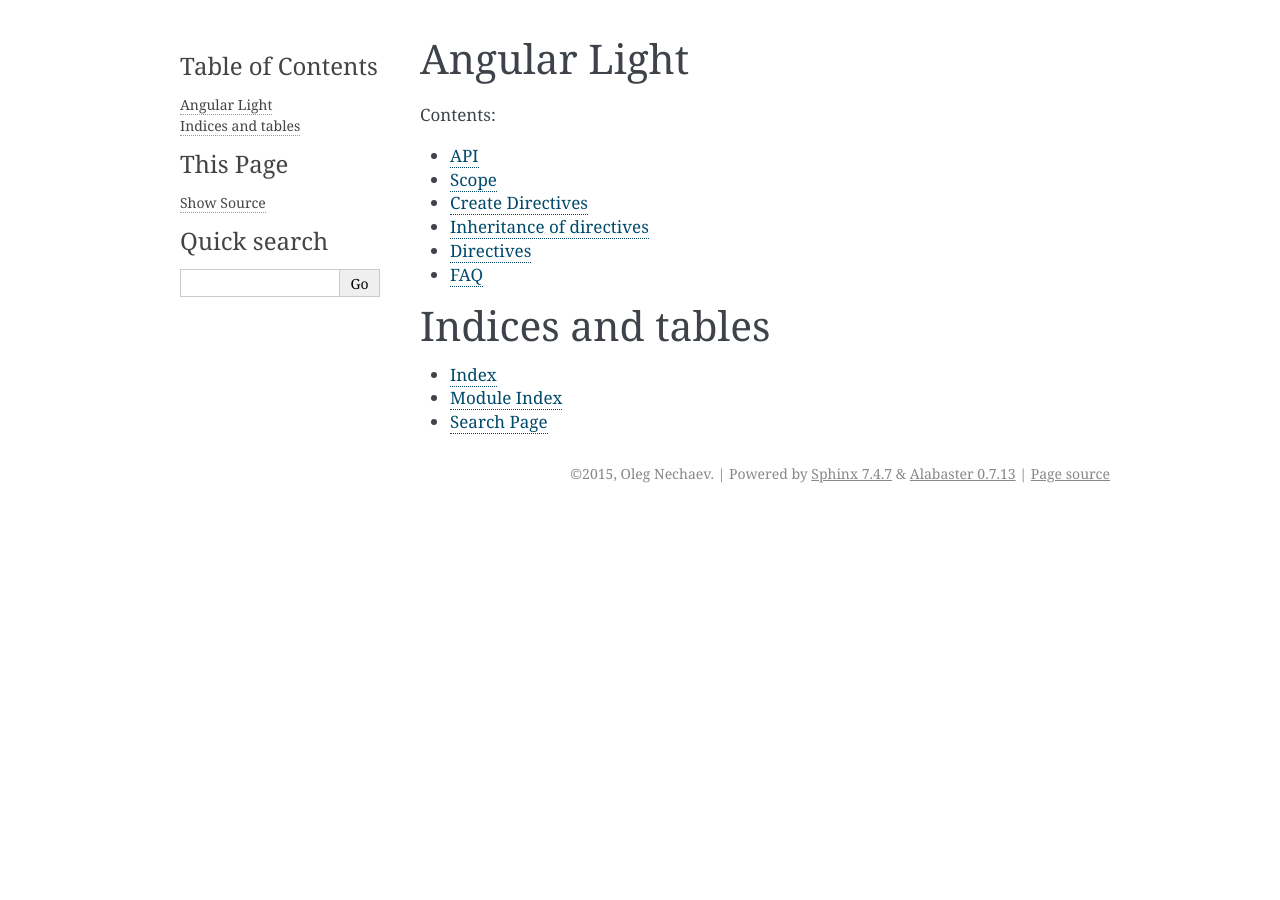
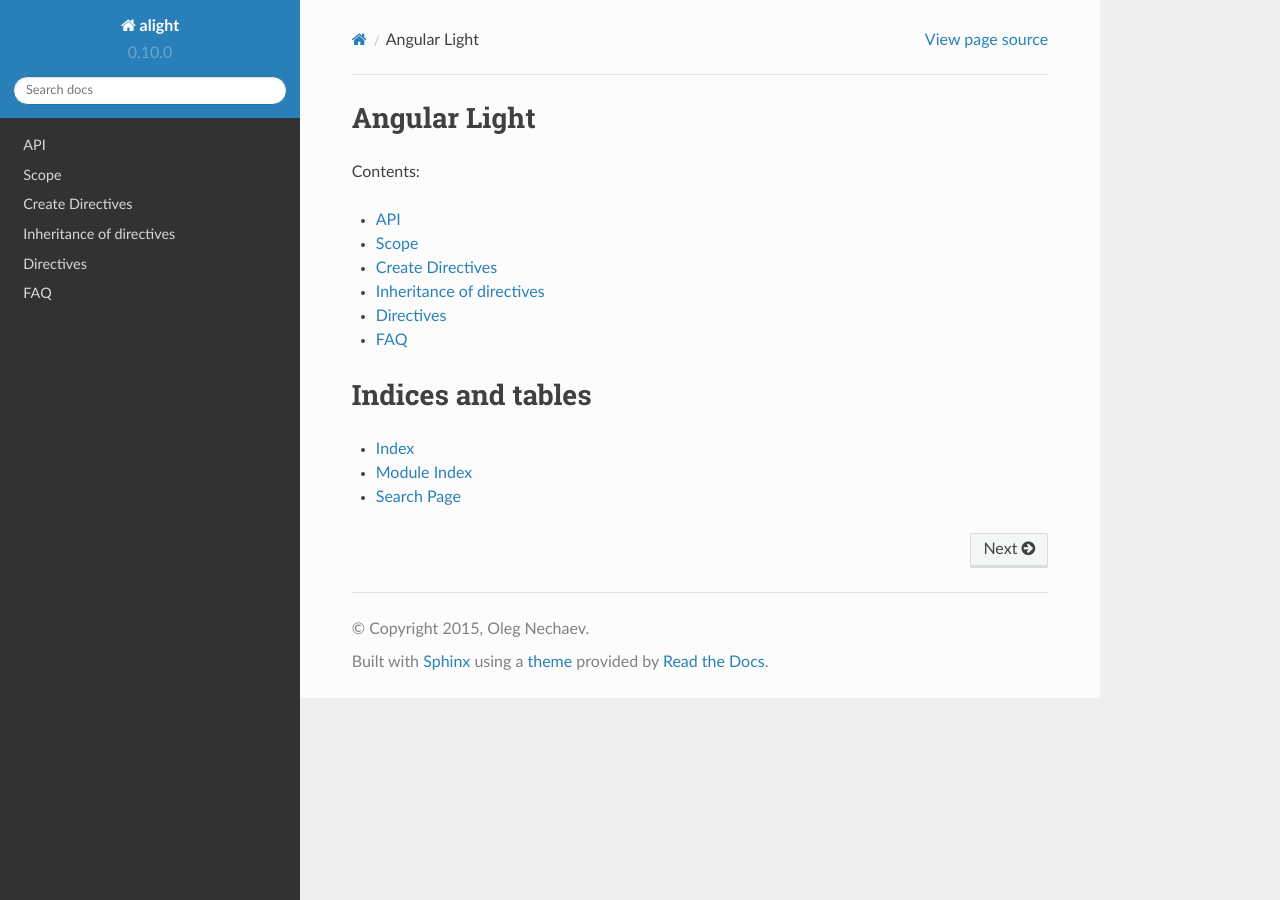
Before and after one commit to lega911/alight_docs, a Sphinx documentation site: the page built from docs/source/index.rst, in a window 1280 px wide. Built offline with Sphinx 7.4.7 and the Read the Docs theme 2.0.0, drawn with Linux system fonts in a browser that asks for light colours; pages that are not in the unit, such as notebooks, are missing from menus.

Commit message:
change the theme

```diff
--- a/docs/source/conf.py
+++ b/docs/source/conf.py
@@ -56,9 +56,9 @@
 # built documents.
 #
 # The short X.Y version.
-version = '0.0.1'
+version = '0.10.0'
 # The full version, including alpha/beta/rc tags.
-release = '0.0.1'
+release = '0.10.0'
 
 # The language for content autogenerated by Sphinx. Refer to documentation
 # for a list of supported languages.
@@ -109,7 +109,18 @@
 
 # The theme to use for HTML and HTML Help pages.  See the documentation for
 # a list of builtin themes.
-html_theme = 'alabaster'
+#html_theme = 'nature'
+# default nature alabaster
+
+html_theme = 'sphinx_rtd_theme'
+
+import os
+on_rtd = os.environ.get('READTHEDOCS', None) == 'True'
+
+if not on_rtd:  # only import and set the theme if we're building docs locally
+    import sphinx_rtd_theme
+    html_theme = 'sphinx_rtd_theme'
+    html_theme_path = [sphinx_rtd_theme.get_html_theme_path()]
 
 # Theme options are theme-specific and customize the look and feel of a theme
 # further.  For a list of options available for each theme, see the
```
